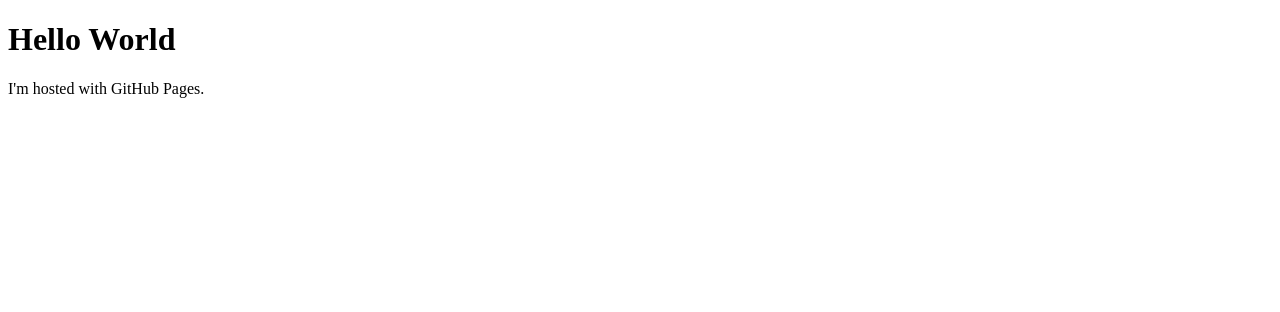
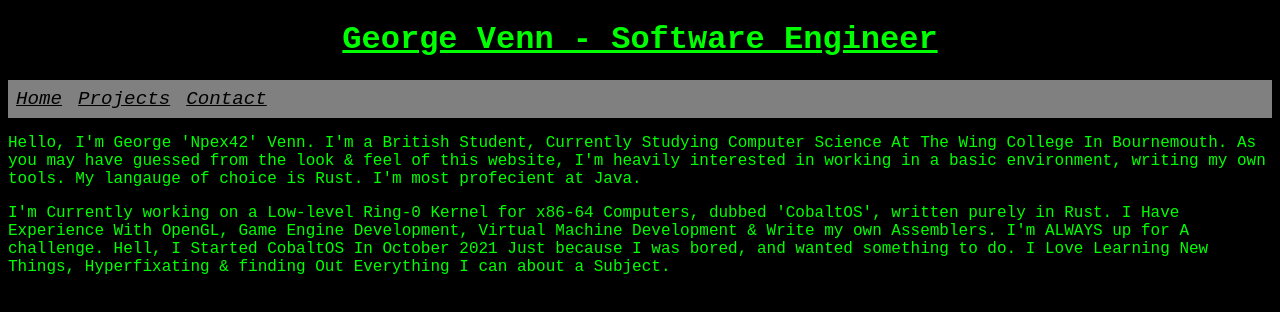
Before and after one commit to GeorgeVennPortfolio/GeorgeVennPortfolio.github.io, a plain HTML site: page index.html in a window 1280 px wide. Drawn offline with Linux system fonts and the light colour scheme.

Commit message:
Added Personal Info Dump

```diff
--- a/index.html
+++ b/index.html
@@ -1,7 +1,32 @@
 <!DOCTYPE html>
 <html>
+<head>
+    <meta charset='utf-8'>
+    <meta http-equiv='X-UA-Compatible' content='IE=edge'>
+    <title>George Venn - Software Engineer</title>
+    <meta name='viewport' content='width=device-width, initial-scale=1'>
+    <link rel='stylesheet' type='text/css' media='screen' href='main.css'>
+    <script src='main.js'></script>
+</head>
 <body>
-<h1>Hello World</h1>
-<p>I'm hosted with GitHub Pages.</p>
+    <h1><u>George Venn - Software Engineer</u></h1>
+
+    <ul>
+        <li><a href="index.html">Home</a></li>
+        <li><a href="projects.html">Projects</a></li>
+        <li><a href="contact.html">Contact</a></li>
+    </ul>
+
+    <p>
+        Hello, I'm George 'Npex42' Venn. I'm a British Student, Currently Studying Computer Science At The Wing College
+        In Bournemouth. As you may have guessed from the look & feel of this website, I'm heavily interested in
+        working in a basic environment, writing my own tools. My langauge of choice is Rust. I'm most profecient at Java.
+    </p>
+    <p>
+        I'm Currently working on a Low-level Ring-0 Kernel for x86-64 Computers, dubbed 'CobaltOS', written purely in Rust.
+        I Have Experience With OpenGL, Game Engine Development, Virtual Machine Development & Write my own Assemblers.
+        I'm ALWAYS up for A challenge. Hell, I Started CobaltOS In October 2021 Just because I was bored, and wanted something to do.
+        I Love Learning New Things, Hyperfixating & finding Out Everything I can about a Subject.
+    </p>
 </body>
 </html>
--- /dev/null
+++ b/main.css
@@ -0,0 +1,35 @@
+h1 {
+    text-align: center;
+    color: #00ff00;
+}
+
+body {
+    background-color: black;
+    font-family: 'Courier New';
+    color:#00ff00
+}
+
+ul {
+    list-style-type: none;
+    margin: 0;
+    padding: 0;
+    overflow: hidden;
+    background-color:grey;
+  }
+
+li {
+    float: left;
+}
+
+a {
+    display: block;
+    padding: 8px;
+    background-color: grey;
+    color: black;
+    font-size: larger;
+    font-style: oblique;
+}
+
+li a:hover {
+    background-color: lightslategrey;
+}
```
Also changed, not shown: contact.html (added, +20 -0 lines), projects.html (added, +20 -0 lines), main.js (added).
